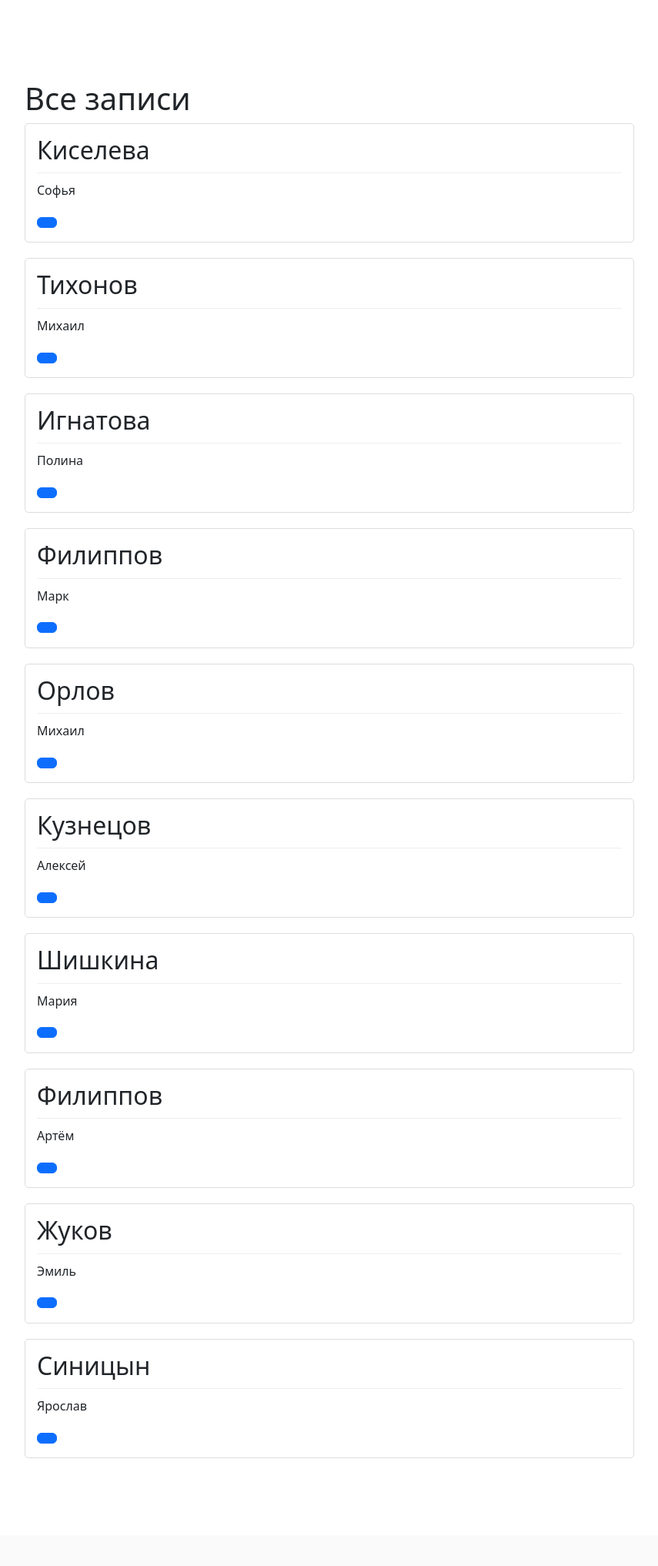
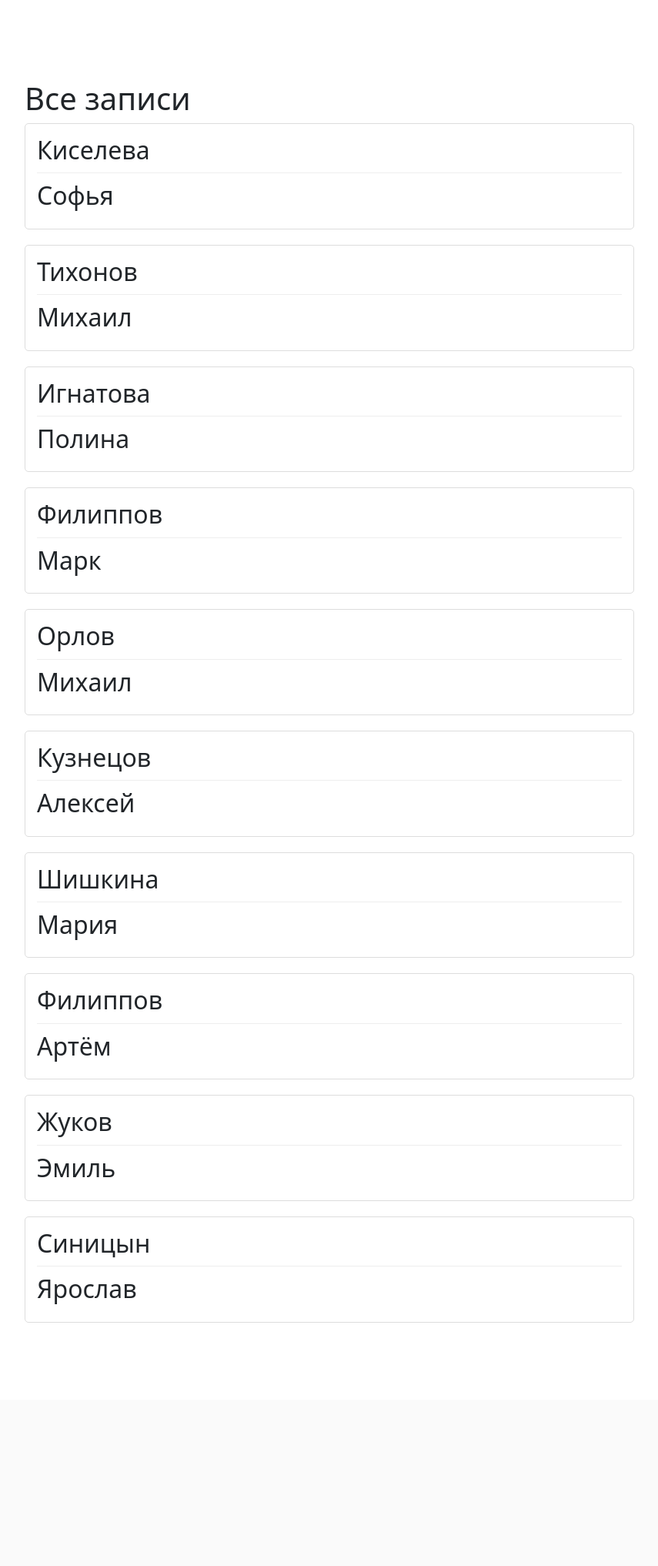
Before and after one commit to Zangetsu20/init, a Flask app: page /posts in a window 1280 px wide. Shown: the part 81-2115 px from the top of the page at 77% size, without its empty margins (8-863 px from the left). After the commit the page ends 1799 px from the top, so only its background shows below. Run offline with Flask 3, Linux system fonts and the light colour scheme; a user stored in the database is signed in; data comes from the database, SQL or seed files in the repository.

Commit message:
ФИкс

```diff
--- a/templates/posts.html
+++ b/templates/posts.html
@@ -15,9 +15,9 @@
     <div class="item-in">
         <h2>{{ post.firstname }}</h2>
     <div class="sepertor"></div>
-    <p>{{ post.lastname}}</p>
-    <a class="btn btn-primary" href="{{ url_for('some_route', id=post.id) }}" role="button">
-        <i class="fas fa-long-arrow-right"></i>
+    <h2>{{ post.lastname}}</h2>
+    <a class=role="button">
+        <i class="fa-long-arrow-right"></i>
     </a>
 </div>
 </div>
```
